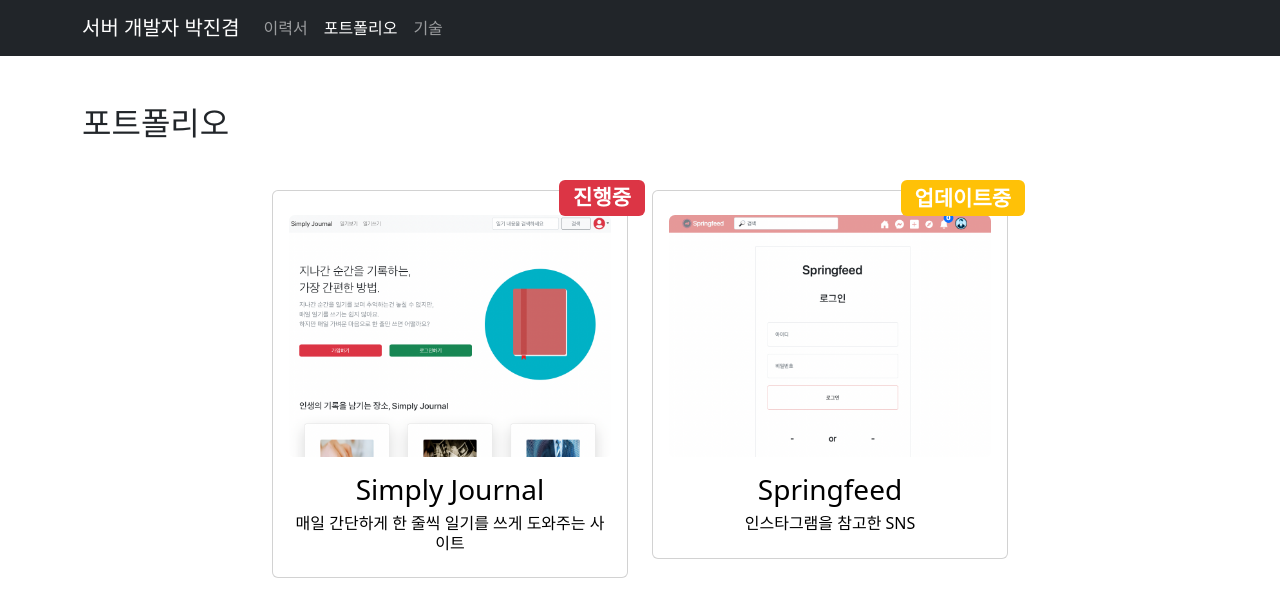
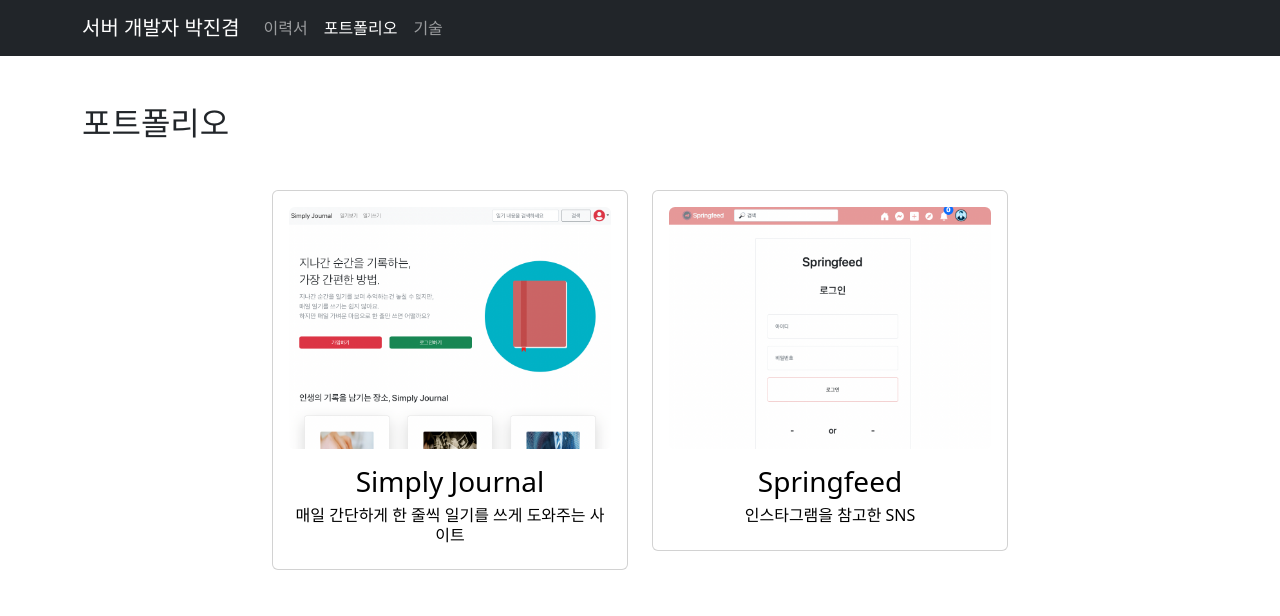
Before and after one commit to jinkyumpark/jinkyumpark, a React (Create React App) app: page /portfolio in a window 1280 px wide. Shown: the top 616 px of the page. Built offline with nearby package versions, Linux system fonts and the light colour scheme.

Commit message:
refactor portfolio badge, remove badge from portfolio bc it has bugs

```diff
--- a/src/portfolio/PortfolioCard.js
+++ b/src/portfolio/PortfolioCard.js
@@ -1,7 +1,6 @@
 import React from 'react';
 import { portfolioUrl } from '../data/url';
 import '../css/hover-effect.css';
-import { Badge } from 'react-bootstrap';
 
 const PortfolioCard = ({ portfolio, textStyle }) => {
     const portfolioDetailUrl = `${portfolioUrl}/${portfolio.name}`;
@@ -11,19 +10,6 @@ const PortfolioCard = ({ portfolio, textStyle }) => {
             href={portfolioDetailUrl}
             className={`text-decoration-none ${textStyle}`}
         >
-            <h3>
-                <Badge
-                    bg={portfolio.status.style}
-                    style={{
-                        position: 'absolute',
-                        right: '-5%',
-                        top: '-3%',
-                    }}
-                >
-                    {portfolio.status.name}
-                </Badge>
-            </h3>
-
             <img
                 src={portfolio.image}
                 alt={`${portfolio.title} thumbnail`}
```
Also changed, not shown: src/portfolio/PortfolioBadge.js (added, +21 -0 lines).
